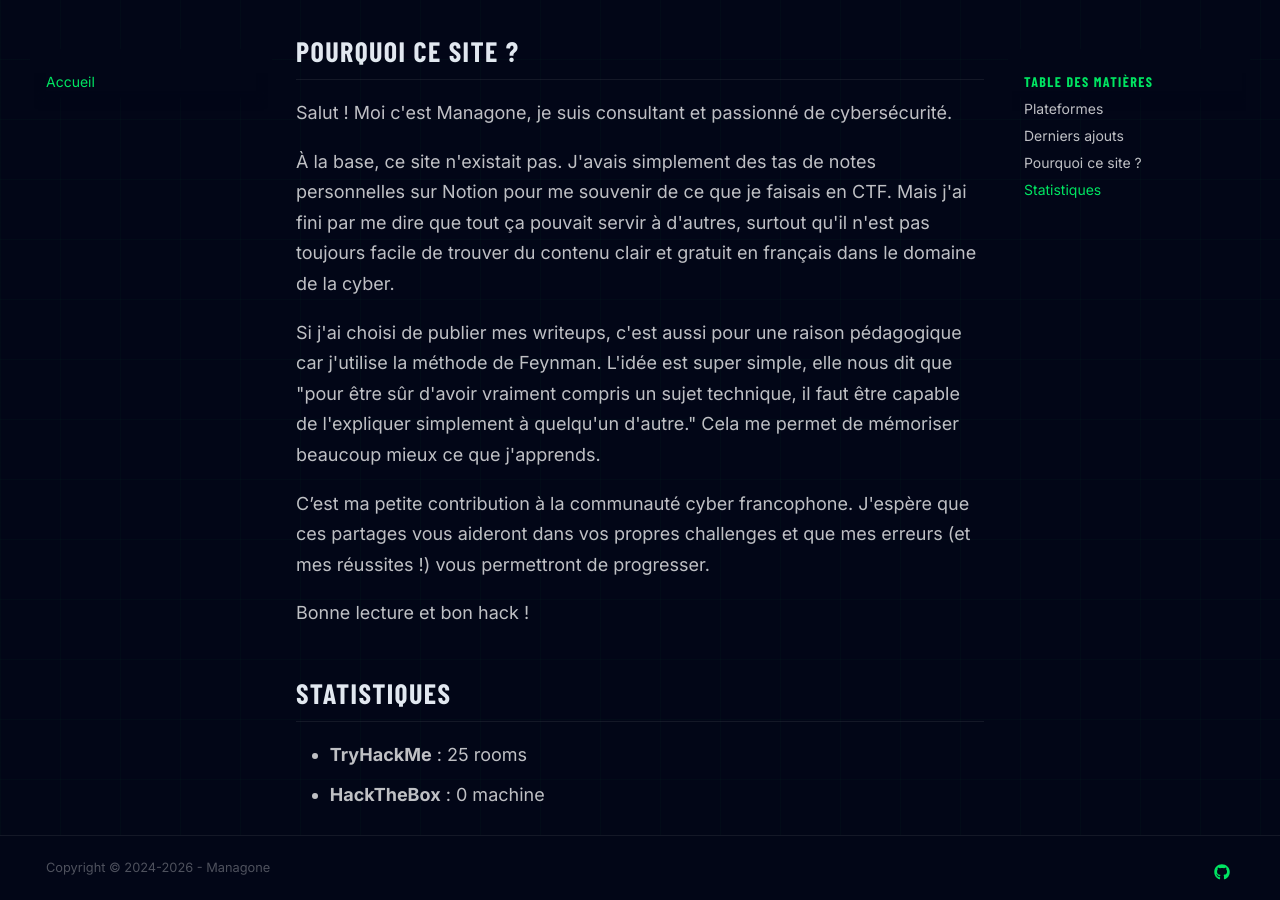
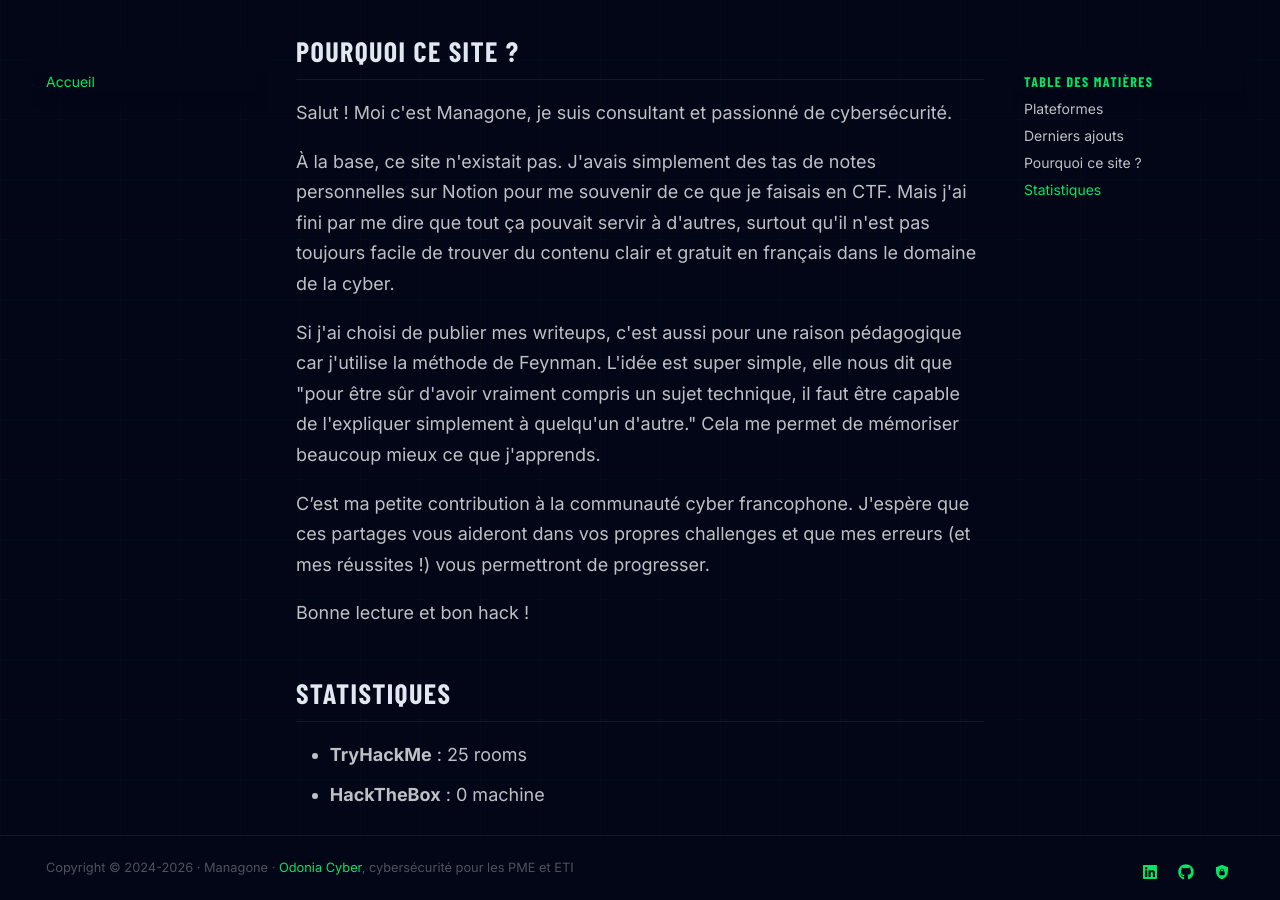
Before and after one commit to Managone/writeups, an MkDocs documentation site: the page built from docs/index.md, in a window 1280 px wide and 900 px high, scrolled down 2019 px. Built offline with MkDocs 1.6.1 and Material for MkDocs 9.7.7, drawn with Linux system fonts in a browser that asks for light colours; some web fonts are replaced; comment, search, counter and statistics services are not loaded.

Commit message:
Footer: liens LinkedIn perso + Odonia Cyber

```diff
--- a/mkdocs.yml
+++ b/mkdocs.yml
@@ -109,8 +109,14 @@ nav:
 # Extra
 extra:
   social:
+    - icon: fontawesome/brands/linkedin
+      link: https://www.linkedin.com/in/mathisg/
+      name: Mathis · LinkedIn (fondateur Odonia Cyber)
     - icon: fontawesome/brands/github
       link: https://github.com/managone/writeups
+    - icon: material/shield-lock
+      link: https://odonia.fr
+      name: Odonia Cyber · mon cabinet de cybersécurité pour les PME et ETI
   generator: false
 
 extra_css:
@@ -120,4 +126,7 @@ extra_javascript:
   - javascripts/clipboard-fix.js
 
 # Copyright
-copyright: Copyright &copy; 2024-2026 - Managone
+copyright: >
+  Copyright &copy; 2024-2026 · Managone ·
+  <a href="https://odonia.fr" target="_blank" rel="noopener">Odonia Cyber</a>,
+  cybersécurité pour les PME et ETI
```
